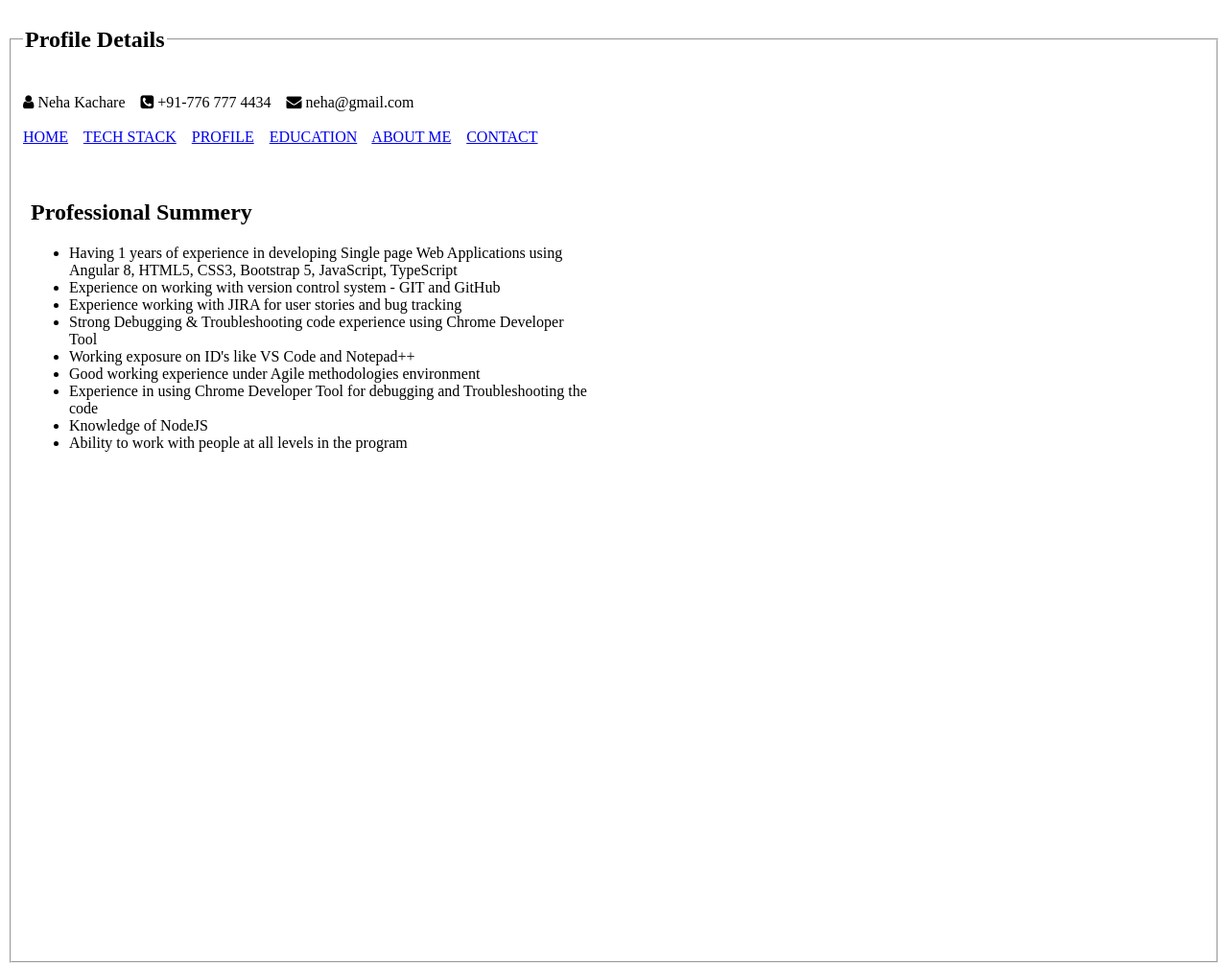
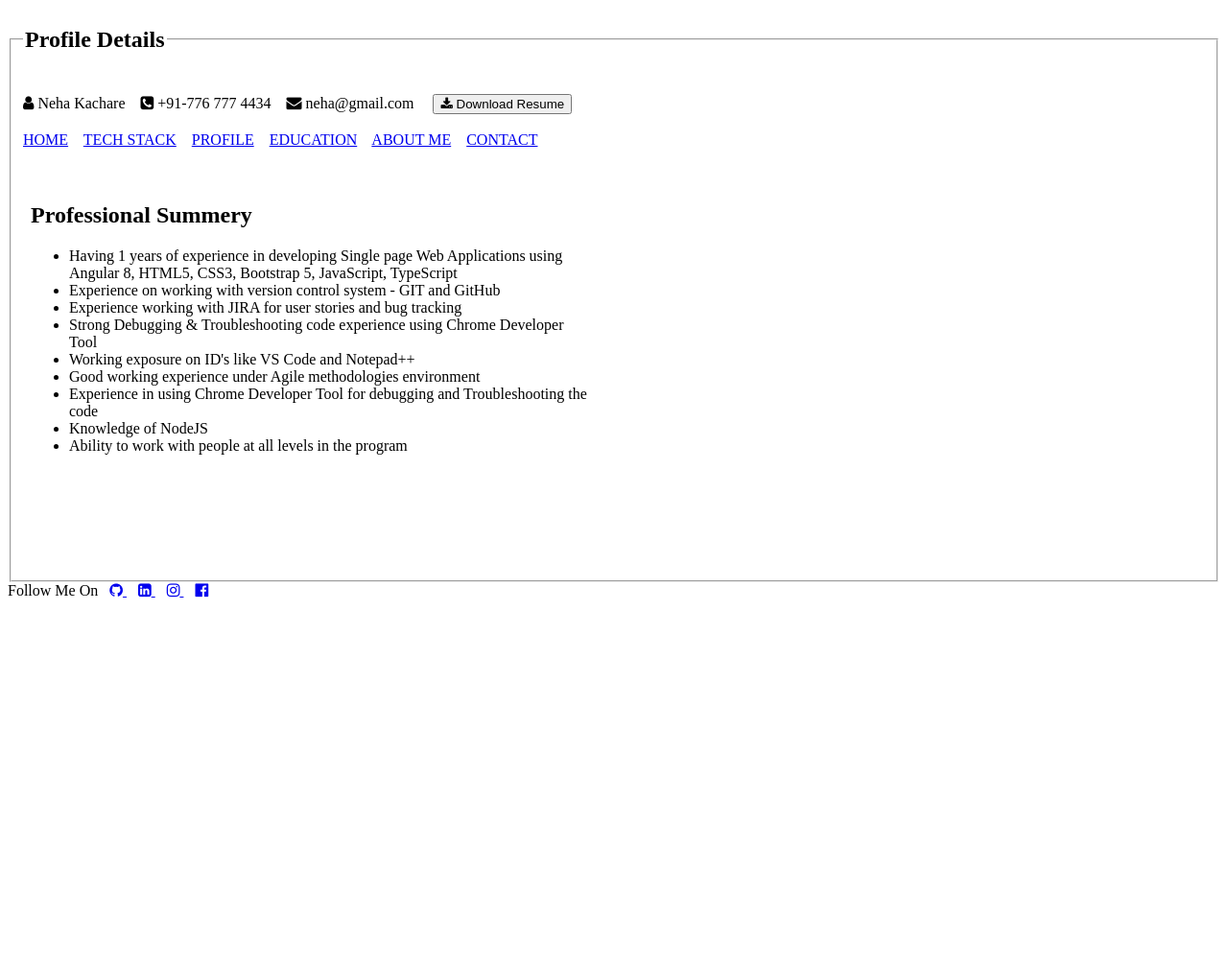
Before and after one commit to NehaNewase/my-profile, a plain HTML site: page index.html in a window 1280 px wide. Shown: the whole page at 96% size. After the commit the page ends 800 px from the top, so only its background shows below. Drawn offline with Linux system fonts and the light colour scheme.

Commit message:
Update index.html

```diff
--- a/index.html
+++ b/index.html
@@ -19,8 +19,9 @@
       >&nbsp;&nbsp;&nbsp;
       <i class="fa fa-phone-square" aria-hidden="true">&nbsp;+91-776 777 4434</i
       >&nbsp;&nbsp;&nbsp;
-      <i class="fa fa-envelope" aria-hidden="true">&nbsp;neha@gmail.com</i
-      ><br /><br />
+      <i class="fa fa-envelope" aria-hidden="true">&nbsp;neha@gmail.com</i>&nbsp;&nbsp;&nbsp;&nbsp;
+      <button><i class="fa fa-download"></i> Download Resume</button>
+      <br /><br />
         <nav>
       <a href="home.html" target="myProfile">HOME</a>&nbsp;&nbsp;&nbsp;
       <a href="techStak.html" target="myProfile">TECH STACK</a>&nbsp;&nbsp;&nbsp;
@@ -30,7 +31,22 @@
       <a href="contactForm.html" target="myProfile">CONTACT</a>
     </nav>
     <br /><br />
-      <iframe width="600px" height="800px" src="home.html" name="myProfile" frameborder="o"></iframe>
+      <iframe width="600px" height="400px" src="home.html" name="myProfile" frameborder="o"></iframe>
     </fieldset>
+
+      <span>Follow Me On</span>&nbsp;&nbsp;
+    <a href="https://github.com/NehaNewase/my-profile" target="_blank">
+      <i class="fa fa-github" aria-hidden="true"></i>
+</a>&nbsp;&nbsp;
+    <a href="https://www.linkedin.com/login" target="_blank">
+      <i class="fa fa-linkedin-square" aria-hidden="true"></i>
+    </a>&nbsp;&nbsp;
+    <a href="https://www.instagram.com/accounts/login/" target="_blank">
+      <i class="fa fa-instagram" aria-hidden="true"></i>
+    </a>&nbsp;&nbsp;
+    <a href="https://www.facebook.com/campaign/landing.php?campaign_id=14884913640&extra_1=s%7Cc%7C589460569891%7Cb%7Cfacebook%20signin%7C&placement=&creative=589460569891&keyword=facebook%20signin&partner_id=googlesem&extra_2=campaignid%3D14884913640%26adgroupid%3D128696221832%26matchtype%3Db%26network%3Dg%26source%3Dnotmobile%26search_or_content%3Ds%26device%3Dc%26devicemodel%3D%26adposition%3D%26target%3D%26targetid%3Dkwd-3821998899%26loc_physical_ms%3D9062118%26loc_interest_ms%3D%26feeditemid%3D%26param1%3D%26param2%3D&gclid=Cj0KCQjw4s-kBhDqARIsAN-ipH1NXCXKYlyUNUUJOyNRWIBNF7fqEqRqFsj2TWjw5gQ0b_nddFZbozkaAs9eEALw_wcB" target="_blank">
+      <i class="fa fa-facebook-official" aria-hidden="true"></i>
+    </a>
+
   </body>
 </html>
```
